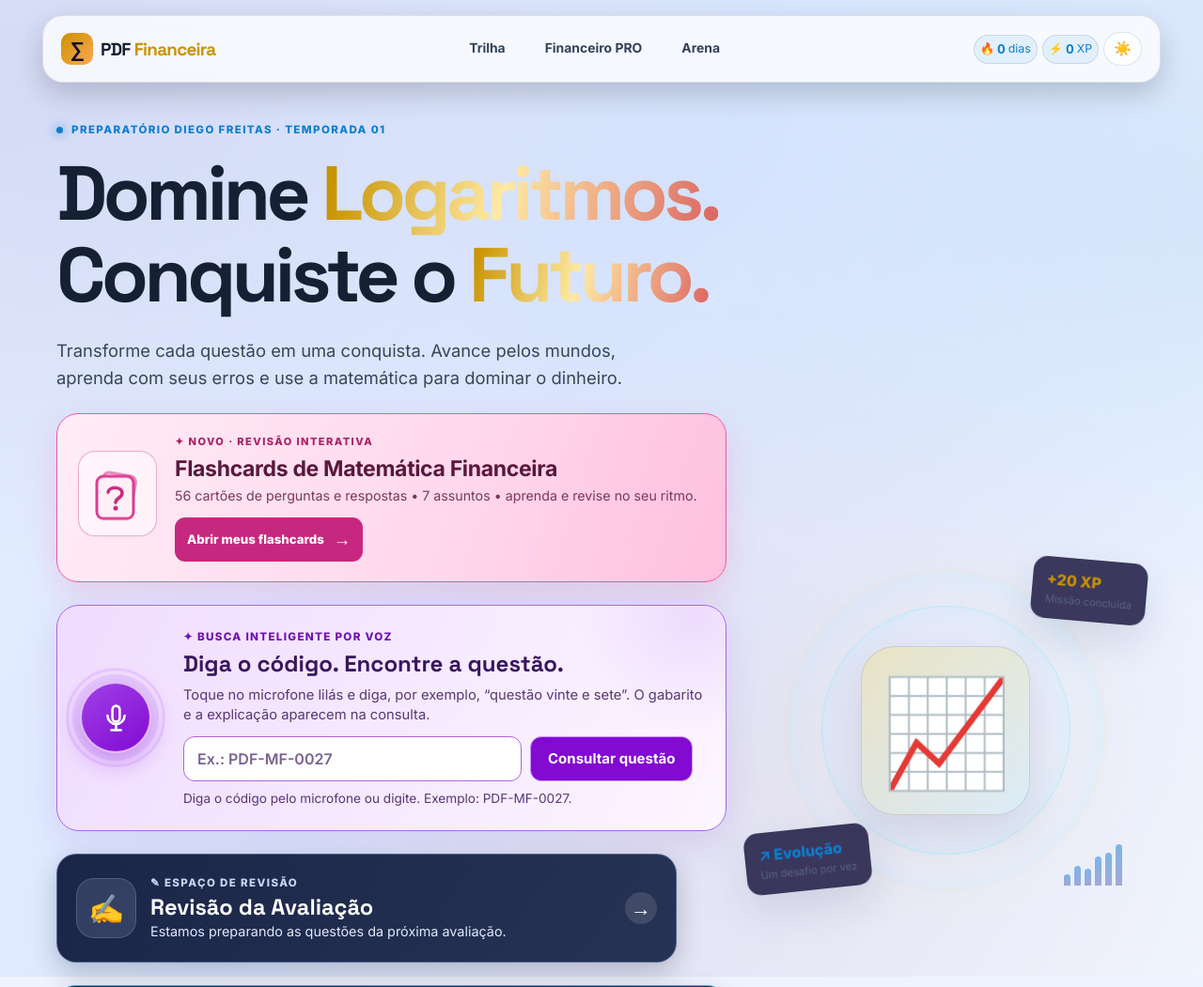
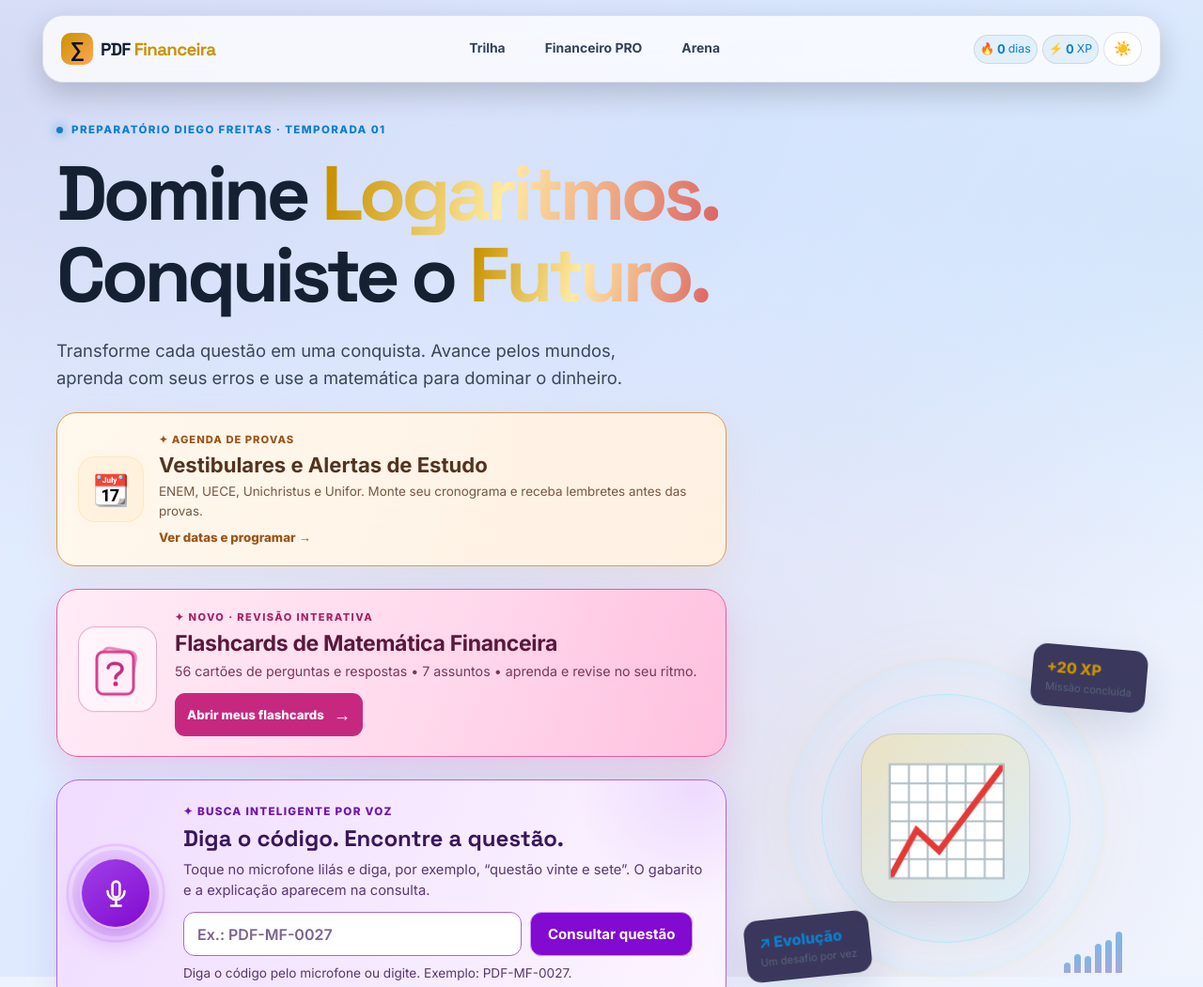
Before and after one commit to diegofreitas09/pdf-matematica-financeira, a plain HTML site: page index.html in a window 1280 px wide. Shown: the top 1051 px of the page at 94% size. Drawn offline with Linux system fonts and the light colour scheme.

Commit message:
feat: destaca vestibulares e alertas de estudo na página inicial

```diff
--- a/index.html
+++ b/index.html
@@ -65,6 +65,24 @@
     @media(max-width:620px){.pdf-flash-link{gap:13px;padding:18px 15px}.pdf-flash-icon{width:64px;height:75px}.pdf-flash-icon svg{width:50px;height:50px}.pdf-flash-copy>strong{font-size:1.09rem}.pdf-flash-copy>span:not(.pdf-flash-kicker):not(.pdf-flash-cta){font-size:.81rem}.pdf-flash-kicker{font-size:.61rem}}
     @media(prefers-reduced-motion:reduce){.pdf-flash-icon{animation:none}.pdf-flash-link{transition:none}}
 
+
+    .pdf-exam-entry{margin:23px 0 16px}
+    .pdf-exam-entry-link{display:flex;align-items:center;gap:16px;padding:20px 22px;border:1px solid #ffc078a3;border-radius:21px;background:linear-gradient(118deg,#413453,#503351 52%,#6b3e48);color:#fff;text-decoration:none;box-shadow:0 12px 34px #eeab7023;transition:transform .2s,box-shadow .2s}
+    .pdf-exam-entry-link:hover{transform:translateY(-2px);box-shadow:0 15px 42px #ed9a4840}
+    .pdf-exam-entry-link:focus-visible{outline:3px solid #ffc979;outline-offset:3px}
+    .pdf-exam-entry-icon{flex:none;display:grid;place-items:center;width:70px;height:70px;border-radius:18px;background:#ffc88020;border:1px solid #ffd79a66;font-size:2rem;animation:pdf-exam-pulse 3s ease-in-out infinite}
+    .pdf-exam-entry-copy{display:flex;flex-direction:column;gap:4px;min-width:0}
+    .pdf-exam-entry-tag{font-size:.7rem;font-weight:900;letter-spacing:.09em;color:#ffcf9e}
+    .pdf-exam-entry-copy strong{font-size:clamp(1.07rem,2.4vw,1.38rem);line-height:1.25}
+    .pdf-exam-entry-copy>span:not(.pdf-exam-entry-tag){font-size:.84rem;color:#fbe8de;line-height:1.5}
+    .pdf-exam-entry-copy em{font-size:.83rem;font-style:normal;font-weight:850;color:#ffd09d;margin-top:4px}
+    @keyframes pdf-exam-pulse{0%,100%{box-shadow:0 0 0 0 #ffc88022}50%{box-shadow:0 0 0 9px #ffc88000}}
+    :root[data-theme=light] .pdf-exam-entry-link{background:linear-gradient(110deg,#fff8ed,#fff0e2);border-color:#dc9a53;color:#53331f}
+    :root[data-theme=light] .pdf-exam-entry-tag,:root[data-theme=light] .pdf-exam-entry-copy em{color:#9e5417}
+    :root[data-theme=light] .pdf-exam-entry-copy>span:not(.pdf-exam-entry-tag){color:#765743}
+    @media(max-width:580px){.pdf-exam-entry-link{padding:15px 13px;gap:12px}.pdf-exam-entry-icon{width:57px;height:65px;font-size:1.7rem}}
+    @media(prefers-reduced-motion:reduce){.pdf-exam-entry-icon{animation:none}.pdf-exam-entry-link{transition:none}}
+
   </style>
 </head>
 <body>
@@ -99,6 +117,12 @@
           <h1 id="hero-title">Domine <span class="gradient-text">Logaritmos.</span><br>Conquiste o <span class="gradient-text">Futuro.</span></h1>
           <p class="hero-description">Transforme cada questão em uma conquista. Avance pelos mundos, aprenda com seus erros e use a matemática para dominar o dinheiro.</p>
 
+          <section class="pdf-exam-entry" aria-label="Agenda de vestibulares e lembretes">
+            <a class="pdf-exam-entry-link" href="./vestibulares.html">
+              <span class="pdf-exam-entry-icon" aria-hidden="true">📆</span>
+              <span class="pdf-exam-entry-copy"><span class="pdf-exam-entry-tag">✦ AGENDA DE PROVAS</span><strong>Vestibulares e Alertas de Estudo</strong><span>ENEM, UECE, Unichristus e Unifor. Monte seu cronograma e receba lembretes antes das provas.</span><em>Ver datas e programar →</em></span>
+            </a>
+          </section>
           <section class="pdf-flash-entry" aria-label="Flashcards de Matemática Financeira">
             <a class="pdf-flash-link" href="./flashcards.html" aria-label="Abrir flashcards de Matemática Financeira">
               <span class="pdf-flash-icon" aria-hidden="true">
@@ -210,6 +234,7 @@
       <section class="quick-section container" aria-labelledby="shortcuts-title">
         <div class="section-heading"><div><p class="eyebrow">APRENDA DO SEU JEITO</p><h2 id="shortcuts-title">Escolha sua próxima missão</h2></div></div>
         <div class="quick-grid">
+          <a class="quick-card" href="./vestibulares.html"><span class="quick-icon" aria-hidden="true" style="background:#f6ad5c21;color:#fac779">📆</span><span><strong>Vestibulares e Agenda de Estudos</strong><small>Calendário oficial, notificações de prova e sessões de revisão.</small></span><span class="quick-arrow" aria-hidden="true">→</span></a>
           <a class="quick-card" href="./flashcards.html"><span class="quick-icon" aria-hidden="true" style="background:#ec489924;color:#ff80bd">✦</span><span><strong>Flashcards Financeiros</strong><small>56 cartões de perguntas e respostas sobre 7 assuntos, com revisão e progresso.</small></span><span class="quick-arrow" aria-hidden="true">→</span></a>
           <a class="quick-card" href="./financeiro.html"><span class="quick-icon" aria-hidden="true">R$</span><span><strong>Central Financeira PRO</strong><small>Calculadoras, financiamento, Price, SAC e amortização antecipada.</small></span><span class="quick-arrow" aria-hidden="true">→</span></a>
           <button class="quick-card" type="button" data-route="simulador"><span class="quick-icon" aria-hidden="true">↗</span><span><strong>Laboratório financeiro</strong><small>Simule juros compostos e metas de investimento.</small></span><span class="quick-arrow" aria-hidden="true">→</span></button>
```
